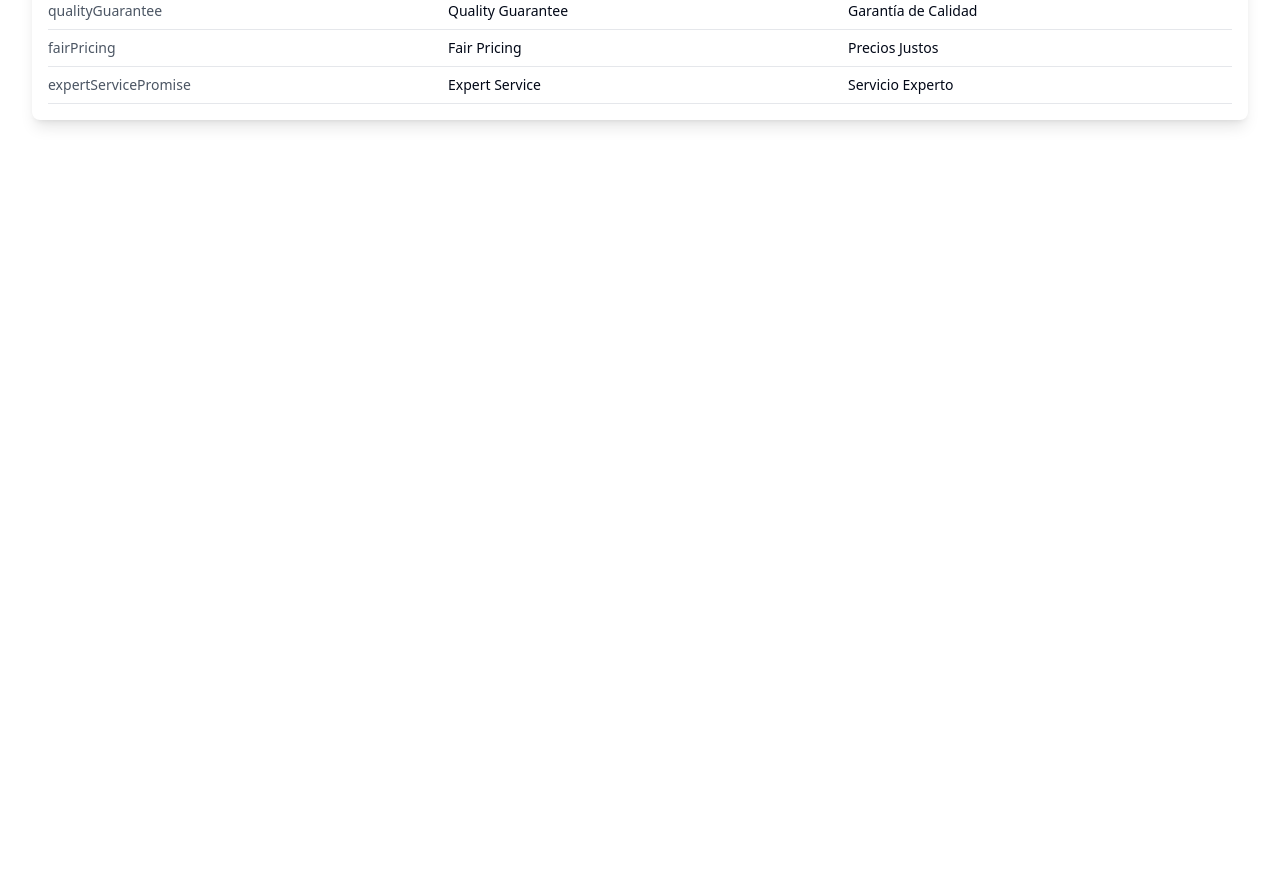
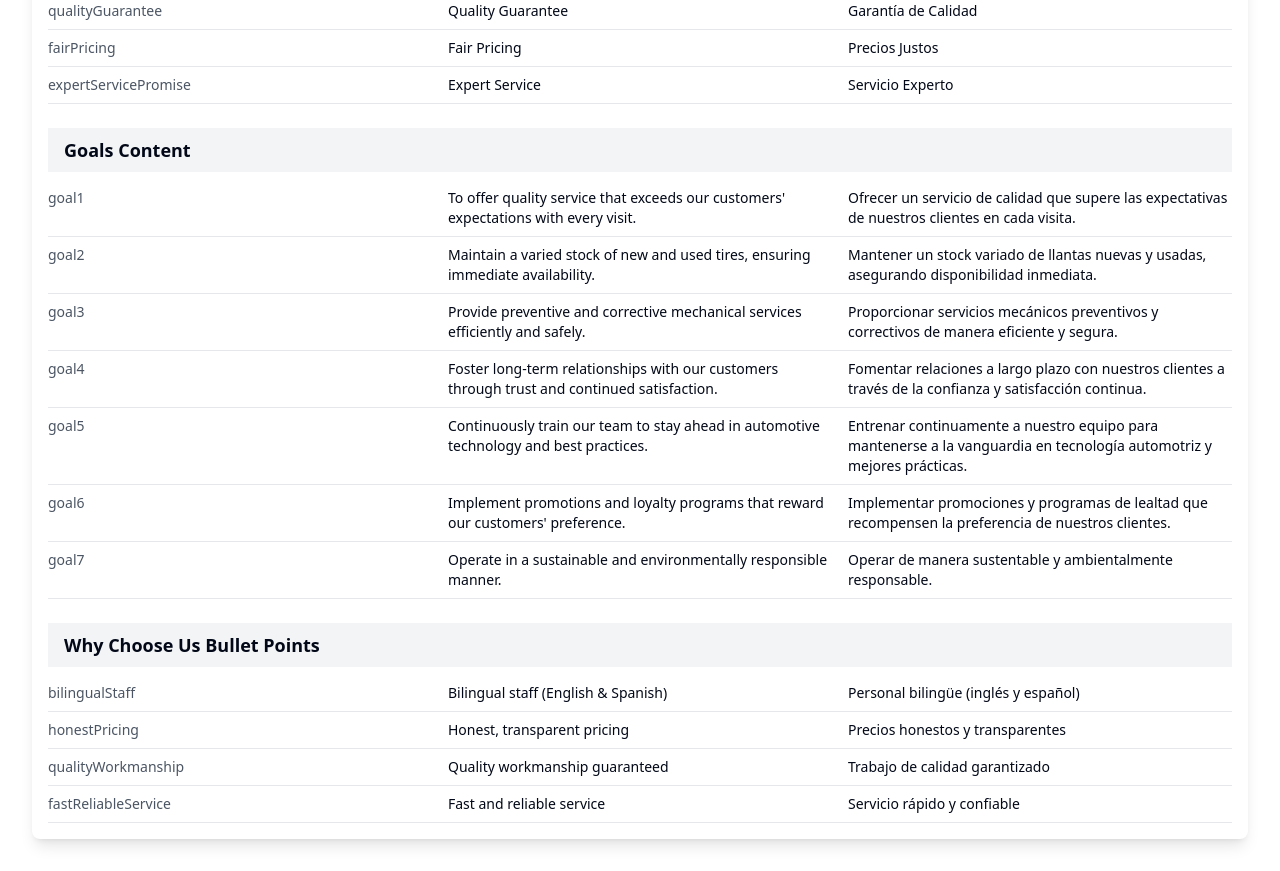
Before and after one commit to hiphopxgame/oregon-tires, a React (Vite) app: page /translate in a window 1280 px wide. Shown: the part 5400-6271 px from the top of the page. Before the commit the page ends 5552 px from the top, so only its background shows below. Built offline with nearby package versions, Linux system fonts and the light colour scheme.

Commit message:
Fix translations
Update text on / and /translate with new translations.

```diff
--- a/src/components/OregonTiresAbout.tsx
+++ b/src/components/OregonTiresAbout.tsx
@@ -65,7 +65,7 @@ const OregonTiresAbout: React.FC<AboutProps> = ({
               <Card className="h-full">
                 <CardContent className="p-6">
                   <p className="text-gray-700">
-                    To offer quality service that exceeds our customers' expectations with every visit.
+                    {t.goal1}
                   </p>
                 </CardContent>
               </Card>
@@ -73,7 +73,7 @@ const OregonTiresAbout: React.FC<AboutProps> = ({
               <Card className="h-full">
                 <CardContent className="p-6">
                   <p className="text-gray-700">
-                    Maintain a varied stock of new and used tires, ensuring immediate availability.
+                    {t.goal2}
                   </p>
                 </CardContent>
               </Card>
@@ -81,7 +81,7 @@ const OregonTiresAbout: React.FC<AboutProps> = ({
               <Card className="h-full">
                 <CardContent className="p-6">
                   <p className="text-gray-700">
-                    Provide preventive and corrective mechanical services efficiently and safely.
+                    {t.goal3}
                   </p>
                 </CardContent>
               </Card>
@@ -89,7 +89,7 @@ const OregonTiresAbout: React.FC<AboutProps> = ({
               <Card className="h-full">
                 <CardContent className="p-6">
                   <p className="text-gray-700">
-                    Foster long-term relationships with our customers through trust and continued satisfaction.
+                    {t.goal4}
                   </p>
                 </CardContent>
               </Card>
@@ -97,7 +97,7 @@ const OregonTiresAbout: React.FC<AboutProps> = ({
               <Card className="h-full">
                 <CardContent className="p-6">
                   <p className="text-gray-700">
-                    Continuously train our team to stay ahead in automotive technology and best practices.
+                    {t.goal5}
                   </p>
                 </CardContent>
               </Card>
@@ -105,7 +105,7 @@ const OregonTiresAbout: React.FC<AboutProps> = ({
               <Card className="h-full">
                 <CardContent className="p-6">
                   <p className="text-gray-700">
-                    Implement promotions and loyalty programs that reward our customers' preference.
+                    {t.goal6}
                   </p>
                 </CardContent>
               </Card>
@@ -113,7 +113,7 @@ const OregonTiresAbout: React.FC<AboutProps> = ({
               <Card className="h-full md:col-span-2 lg:col-span-3">
                 <CardContent className="p-6">
                   <p className="text-gray-700 text-center">
-                    Operate in a sustainable and environmentally responsible manner.
+                    {t.goal7}
                   </p>
                 </CardContent>
               </Card>
@@ -130,10 +130,10 @@ const OregonTiresAbout: React.FC<AboutProps> = ({
                     {t.whyChooseUs}
                   </h3>
                   <ul className="text-gray-600 space-y-2 inline-block text-left">
-                    <li>• Bilingual staff (English & Spanish)</li>
-                    <li>• Honest, transparent pricing</li>
-                    <li>• Quality workmanship guaranteed</li>
-                    <li>• Fast and reliable service</li>
+                    <li>• {t.bilingualStaff}</li>
+                    <li>• {t.honestPricing}</li>
+                    <li>• {t.qualityWorkmanship}</li>
+                    <li>• {t.fastReliableService}</li>
                   </ul>
                 </div>
               </CardContent>
--- a/src/pages/Translate.tsx
+++ b/src/pages/Translate.tsx
@@ -546,6 +546,65 @@ const Translate = () => {
               englishKey={translations.english.expertServicePromise}
               spanishKey={translations.spanish.expertServicePromise}
             />
+
+            <SectionHeader title="Goals Content" />
+            <TranslationRow
+              labelKey="goal1"
+              englishKey={translations.english.goal1}
+              spanishKey={translations.spanish.goal1}
+            />
+            <TranslationRow
+              labelKey="goal2"
+              englishKey={translations.english.goal2}
+              spanishKey={translations.spanish.goal2}
+            />
+            <TranslationRow
+              labelKey="goal3"
+              englishKey={translations.english.goal3}
+              spanishKey={translations.spanish.goal3}
+            />
+            <TranslationRow
+              labelKey="goal4"
+              englishKey={translations.english.goal4}
+              spanishKey={translations.spanish.goal4}
+            />
+            <TranslationRow
+              labelKey="goal5"
+              englishKey={translations.english.goal5}
+              spanishKey={translations.spanish.goal5}
+            />
+            <TranslationRow
+              labelKey="goal6"
+              englishKey={translations.english.goal6}
+              spanishKey={translations.spanish.goal6}
+            />
+            <TranslationRow
+              labelKey="goal7"
+              englishKey={translations.english.goal7}
+              spanishKey={translations.spanish.goal7}
+            />
+
+            <SectionHeader title="Why Choose Us Bullet Points" />
+            <TranslationRow
+              labelKey="bilingualStaff"
+              englishKey={translations.english.bilingualStaff}
+              spanishKey={translations.spanish.bilingualStaff}
+            />
+            <TranslationRow
+              labelKey="honestPricing"
+              englishKey={translations.english.honestPricing}
+              spanishKey={translations.spanish.honestPricing}
+            />
+            <TranslationRow
+              labelKey="qualityWorkmanship"
+              englishKey={translations.english.qualityWorkmanship}
+              spanishKey={translations.spanish.qualityWorkmanship}
+            />
+            <TranslationRow
+              labelKey="fastReliableService"
+              englishKey={translations.english.fastReliableService}
+              spanishKey={translations.spanish.fastReliableService}
+            />
           </div>
         </div>
       </div>
--- a/src/utils/translations.ts
+++ b/src/utils/translations.ts
@@ -105,7 +105,20 @@ const translations = {
     fairPricing: "Fair Pricing",
     expertServicePromise: "Expert Service",
     aboutOregonTires: "About Oregon Tires",
-    careCatchphrase: "We take care of your car, you enjoy the road."
+    careCatchphrase: "We take care of your car, you enjoy the road.",
+    // Goals content
+    goal1: "To offer quality service that exceeds our customers' expectations with every visit.",
+    goal2: "Maintain a varied stock of new and used tires, ensuring immediate availability.",
+    goal3: "Provide preventive and corrective mechanical services efficiently and safely.",
+    goal4: "Foster long-term relationships with our customers through trust and continued satisfaction.",
+    goal5: "Continuously train our team to stay ahead in automotive technology and best practices.",
+    goal6: "Implement promotions and loyalty programs that reward our customers' preference.",
+    goal7: "Operate in a sustainable and environmentally responsible manner.",
+    // Why Choose Us bullet points
+    bilingualStaff: "Bilingual staff (English & Spanish)",
+    honestPricing: "Honest, transparent pricing",
+    qualityWorkmanship: "Quality workmanship guaranteed",
+    fastReliableService: "Fast and reliable service"
   },
   spanish: {
     title: "Oregon Tires Auto Care",
@@ -212,7 +225,20 @@ const translations = {
     fairPricing: "Precios Justos",
     expertServicePromise: "Servicio Experto",
     aboutOregonTires: "Acerca de Oregon Tires",
-    careCatchphrase: "Nosotros cuidamos tu auto, tú disfruta el camino."
+    careCatchphrase: "Nosotros cuidamos tu auto, tú disfruta el camino.",
+    // Goals content
+    goal1: "Ofrecer un servicio de calidad que supere las expectativas de nuestros clientes en cada visita.",
+    goal2: "Mantener un stock variado de llantas nuevas y usadas, asegurando disponibilidad inmediata.",
+    goal3: "Proporcionar servicios mecánicos preventivos y correctivos de manera eficiente y segura.",
+    goal4: "Fomentar relaciones a largo plazo con nuestros clientes a través de la confianza y satisfacción continua.",
+    goal5: "Entrenar continuamente a nuestro equipo para mantenerse a la vanguardia en tecnología automotriz y mejores prácticas.",
+    goal6: "Implementar promociones y programas de lealtad que recompensen la preferencia de nuestros clientes.",
+    goal7: "Operar de manera sustentable y ambientalmente responsable.",
+    // Why Choose Us bullet points
+    bilingualStaff: "Personal bilingüe (inglés y español)",
+    honestPricing: "Precios honestos y transparentes",
+    qualityWorkmanship: "Trabajo de calidad garantizado",
+    fastReliableService: "Servicio rápido y confiable"
   }
 };
 
```
